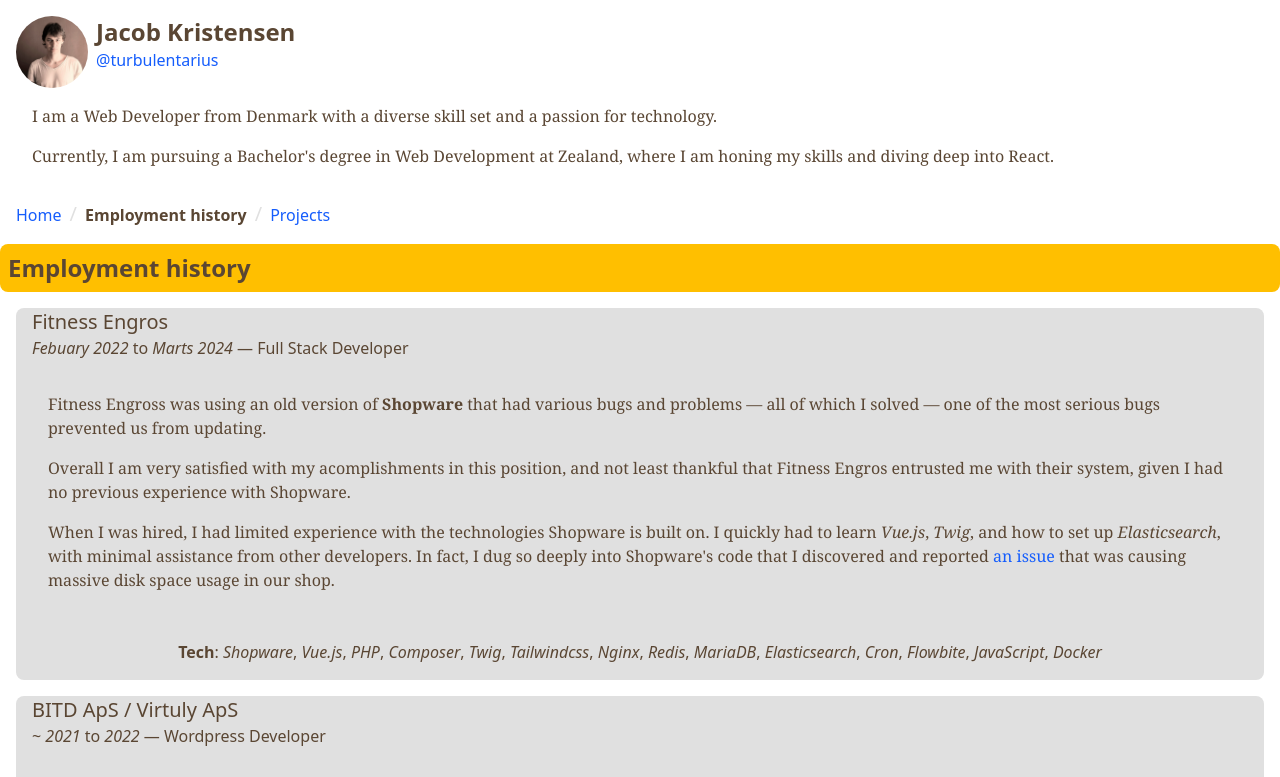
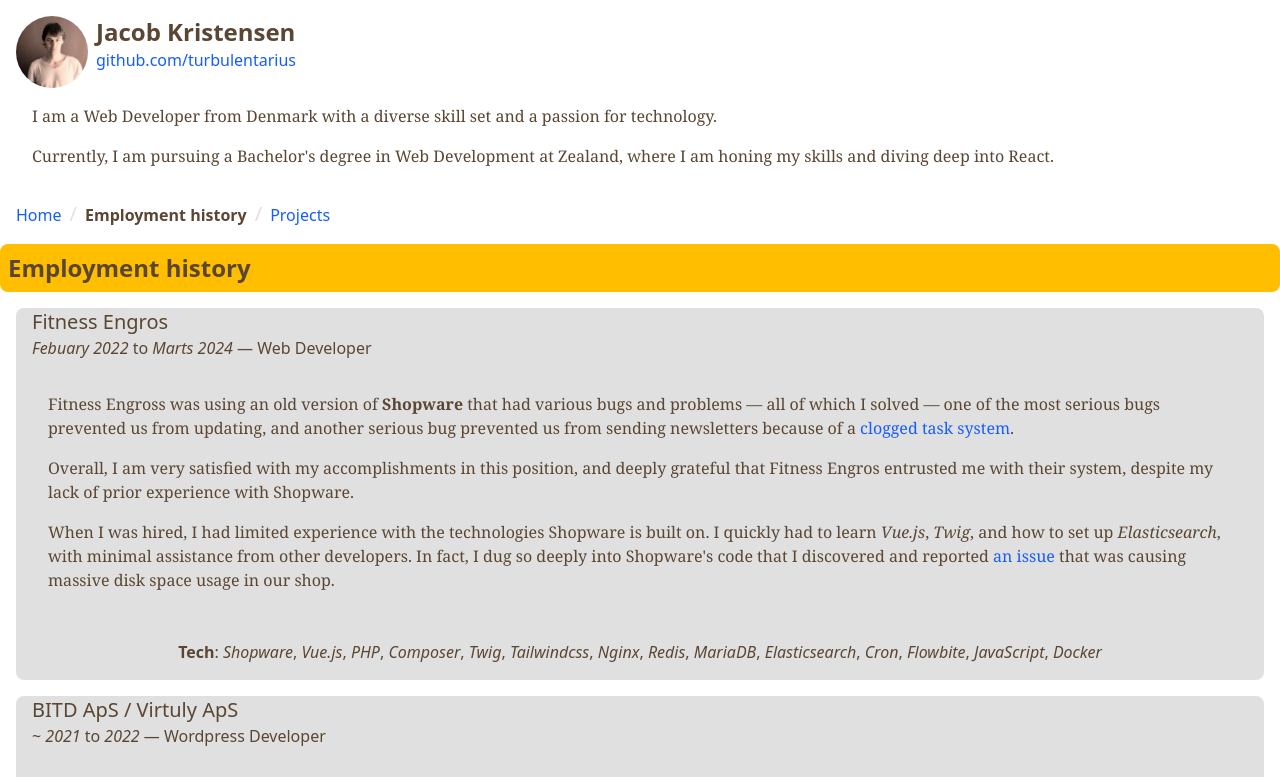
Before and after one commit to Turbulentarius/turbulentarius-personal, a website: page work.html in a window 1280 px wide. Shown: the top 777 px of the page. Drawn offline with nearby package versions, Linux system fonts and the light colour scheme; files that its build step writes are made by us from their sources.

Commit message:
update work

```diff
--- a/work.html
+++ b/work.html
@@ -1,5 +1,6 @@
 <!DOCTYPE html>
 <html lang="en">
+
 <head>
   <meta name="viewport" content="width=device-width, initial-scale=1.0" />
   <link rel="stylesheet" href="build/css/main.css" />
@@ -15,8 +16,7 @@
         </figure>
         <div>
           <h1 class="text-2xl font-bold">Jacob Kristensen</h1>
-            <p>
-              <a href="https://github.com/Turbulentarius">@turbulentarius</a>
+          <p><a href="https://github.com/turbulentarius">github.com/turbulentarius</a>
           </p>
         </div>
       </div>
@@ -48,19 +48,21 @@
       <section>
         <h2 class="text-bold text-xl">Fitness Engros</h2>
         <div class="mb-4 font-sans">
-            <i>Febuary 2022</i> to <i>Marts 2024</i> — Full Stack Developer
+          <i>Febuary 2022</i> to <i>Marts 2024</i> — Web Developer
         </div>
         <div class="px-4 py-4">
           <p>
             Fitness Engross was using an old version of <b>Shopware</b> that
             had various bugs and problems — all of which I solved — one of the
-              most serious bugs prevented us from updating.
+            most serious bugs prevented us from updating, and another serious
+            bug prevented us from sending newsletters because of a
+            <a href="https://beamtic.com/acl-permission-collection-error-in-shopware">clogged task system</a>.
           </p>
 
           <p>
-              Overall I am very satisfied with my acomplishments in this
-              position, and not least thankful that Fitness Engros entrusted me
-              with their system, given I had no previous experience with
+            Overall, I am very satisfied with my accomplishments in this
+            position, and deeply grateful that Fitness Engros entrusted me
+            with their system, despite my lack of prior experience with
             Shopware.
           </p>
 
@@ -70,9 +72,7 @@
             <i>Twig</i>, and how to set up <i>Elasticsearch</i>, with minimal
             assistance from other developers. In fact, I dug so deeply into
             Shopware's code that I discovered and reported
-              <a href="https://github.com/shopware/shopware/issues/2532"
-                >an issue</a
-              >
+            <a href="https://github.com/shopware/shopware/issues/2532">an issue</a>
             that was causing massive disk space usage in our shop.
           </p>
         </div>
@@ -123,4 +123,5 @@
     </article>
   </div>
 </body>
+
 </html>
```
Lines whose indentation alone changed are shown as unchanged.
